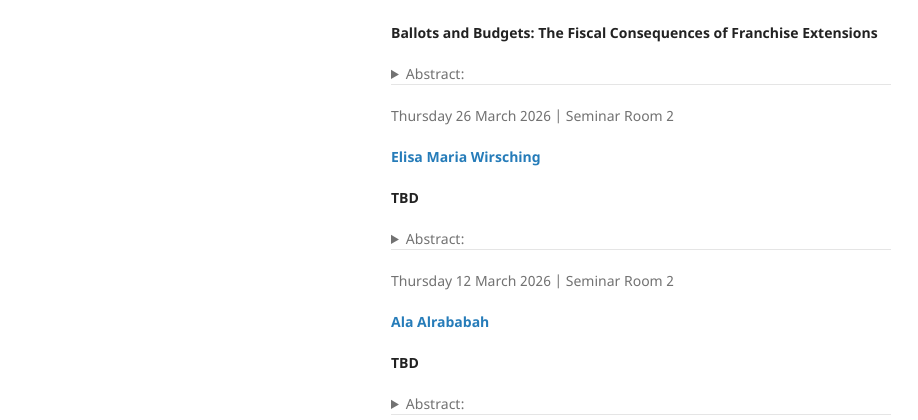
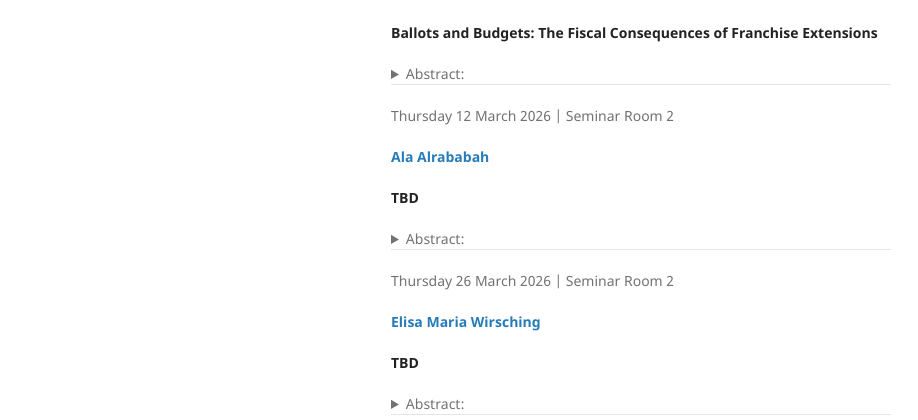
Before and after one commit to cpss-eui/cpss-eui.github.io, a Jekyll site: the page built from index.md, in a window 1280 px wide. Shown: the part 833-1253 px from the top of the page, without its empty margins (179-1097 px from the left). Built offline with Jekyll 4.4.1, drawn with Linux system fonts in a browser that asks for light colours; our own code applies the rules of GitHub Pages for plain Markdown files; part of the change alters nothing that is shown.

```diff
--- a/index.md
+++ b/index.md
@@ -124,10 +124,10 @@ shape democratic outcomes.
 </p>
 </details>
 <hr>
-Thursday 26 March 2026 | Seminar Room 2
+Thursday 12 March 2026 | Seminar Room 2
 <p>
-<strong><a href='https://elisawirsching.github.io/'>Elisa Maria
-Wirsching</a></strong>
+<strong><a href='https://www.ala-alrababah.com/'>Ala
+Alrababah</a></strong>
 </p>
 
 **TBD**
@@ -141,10 +141,10 @@ TBD
 </p>
 </details>
 <hr>
-Thursday 12 March 2026 | Seminar Room 2
+Thursday 26 March 2026 | Seminar Room 2
 <p>
-<strong><a href='https://www.ala-alrababah.com/'>Ala
-Alrababah</a></strong>
+<strong><a href='https://elisawirsching.github.io/'>Elisa Maria
+Wirsching</a></strong>
 </p>
 
 **TBD**
```
Also changed, not shown: 1 other file.
